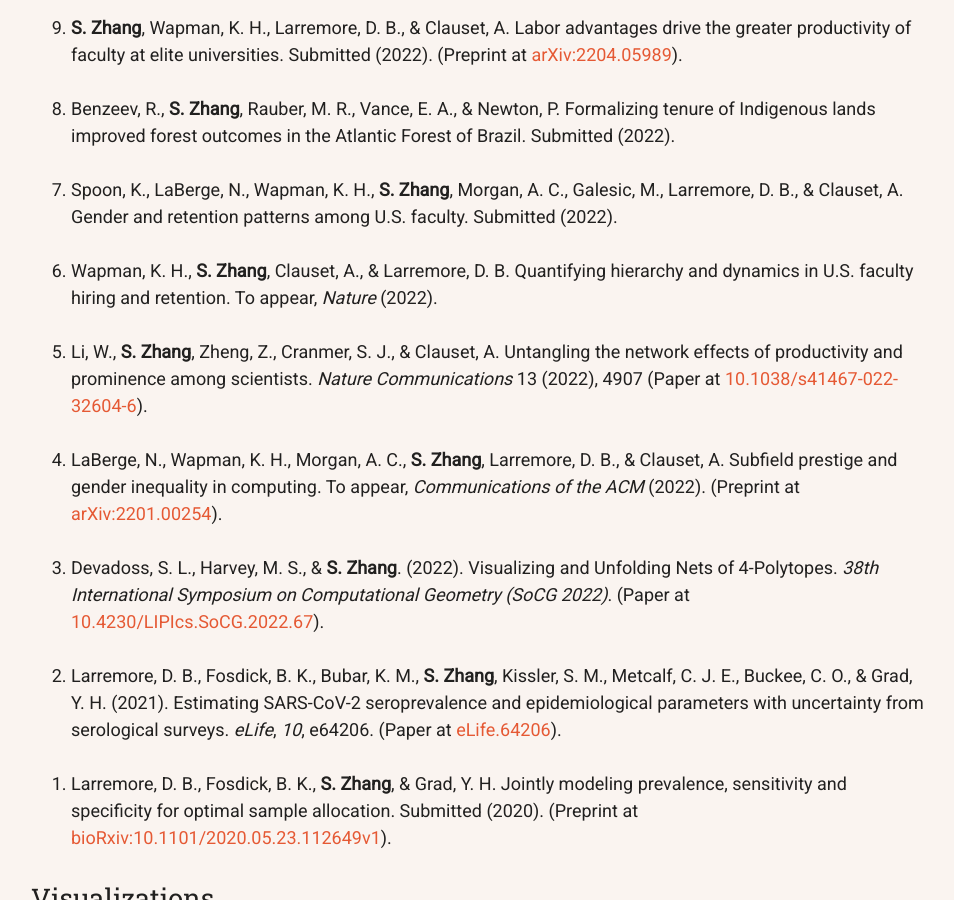
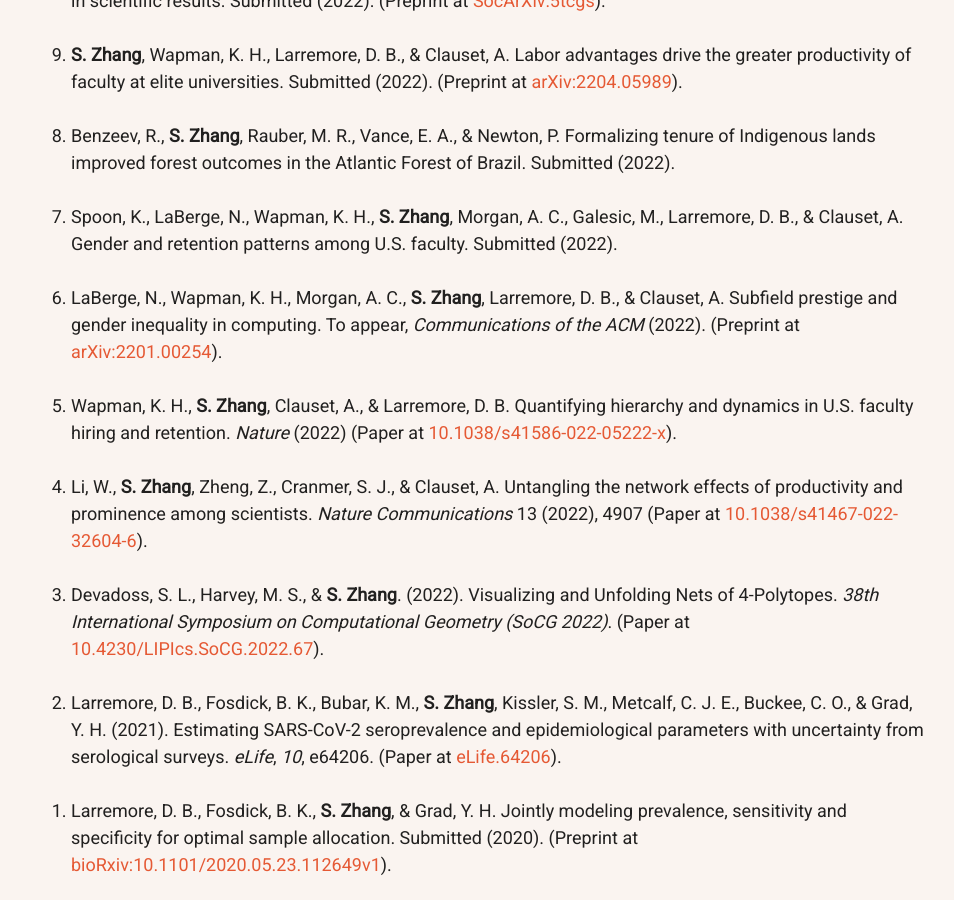
Before and after one commit to samzhang111/samzhang111.github.io, a Jekyll site: the page built from index.html, in a window 1280 px wide and 900 px high, scrolled down 1805 px. Shown: the whole window, without its empty margins (161-1115 px from the left). Built offline with Jekyll 4.4.1, drawn with Linux system fonts in a browser that asks for light colours; nearby versions of some CDN libraries; some of the changed text lies outside the part shown.

Commit message:
hunter paper news

```diff
--- a/index.html
+++ b/index.html
@@ -42,7 +42,9 @@
 <div id='recent' class="vertical-section">
           <div class="sectitle">Recent news</div>
           <ul>
-              <li> <b>(September, 2022)</b> With <a href="https://indicatrix.org/" target="_blank">Matt Bhagat-Conway</a>, a new preprint: <a href="https://osf.io/6khsj/" target="_blank">Rush hour-and-a-half: traffic is spreading out post-lockdown</a> (<a href="https://twitter.com/mattwigway/status/1565737494192209920" target="_blank">Matt's twitter thread</a>).</li>
+              <li> <b>(September, 2022)</b>
+                  Our paper <a target="_blank_" href="https://www.nature.com/articles/s41586-022-05222-x">Quantifying hierarchy and dynamics in US faculty hiring and retention</a> was published in <em>Nature</em> (!). (<a target="_blank" href="https://twitter.com/hneutr/status/1572632655421919232">Hunter's twitter thread</a>; <a target="_blank" href="https://www.nature.com/articles/d41586-022-02998-w"><em>Nature</em> news article</a>).
+                  With <a href="https://indicatrix.org/" target="_blank">Matt Bhagat-Conway</a>, a new preprint: <a href="https://osf.io/6khsj/" target="_blank">Rush hour-and-a-half: traffic is spreading out post-lockdown</a> (<a href="https://twitter.com/mattwigway/status/1565737494192209920" target="_blank">Matt's twitter thread</a>).</li>
               <li> <b>(August, 2022)</b>
                   New paper: <a href="https://www.nature.com/articles/s41467-022-32604-6" target="_blank">Untangling the network effects of productivity and prominence among scientists</a>, now published in <em>Nature Communications</em> (<a href="https://twitter.com/aaronclauset/status/1561758438564429824" target="_blank">Aaron's twitter summary</a>).</li>
               <li> <b>(July, 2022)</b>
@@ -72,11 +74,11 @@
 
 <li><span id="spoon2022retention">Spoon, K., LaBerge, N., Wapman, K. H., <b>S. Zhang</b>, Morgan, A. C., Galesic, M., Larremore, D. B., &amp; Clauset, A.  Gender and retention patterns among U.S. faculty. Submitted (2022).</span></li>
 
-<li><span id="wapman2022quantifying">Wapman, K. H., <b>S. Zhang</b>, Clauset, A., &amp; Larremore, D. B. Quantifying hierarchy and dynamics in U.S. faculty hiring and retention. To appear, <em>Nature</em> (2022).</span></li>
+<li><span id="laberge2022subfield">LaBerge, N., Wapman, K. H., Morgan, A. C., <b>S. Zhang</b>, Larremore, D. B., &amp; Clauset, A. Subfield prestige and gender inequality in computing. To appear, <em>Communications of the ACM</em> (2022). (Preprint at <a target="_blank" href="https://arxiv.org/abs/2201.00254">arXiv:2201.00254</a>).</span></li>
+
+<li><span id="wapman2022quantifying">Wapman, K. H., <b>S. Zhang</b>, Clauset, A., &amp; Larremore, D. B. Quantifying hierarchy and dynamics in U.S. faculty hiring and retention. <em>Nature</em> (2022) (Paper at <a target="_blank" href="https://doi.org/10.1038/s41586-022-05222-x">10.1038/s41586-022-05222-x</a>).</span></li>
 
 <li><span id="li2021untangling">Li, W., <b>S. Zhang</b>, Zheng, Z., Cranmer, S. J., &amp; Clauset, A. Untangling the network effects of productivity and prominence among scientists. <em>Nature Communications</em> 13 (2022), 4907 (Paper at <a target="_blank" href="https://www.nature.com/articles/s41467-022-32604-6#article-info">10.1038/s41467-022-32604-6</a>).</span></li>
-
-<li><span id="laberge2022subfield">LaBerge, N., Wapman, K. H., Morgan, A. C., <b>S. Zhang</b>, Larremore, D. B., &amp; Clauset, A. Subfield prestige and gender inequality in computing. To appear, <em>Communications of the ACM</em> (2022). (Preprint at <a target="_blank" href="https://arxiv.org/abs/2201.00254">arXiv:2201.00254</a>).</span></li>
 
 <li><span id="unfoldings">Devadoss, S. L., Harvey, M. S., &amp; <b>S. Zhang</b>. (2022). Visualizing and Unfolding Nets of 4-Polytopes. <i>38th International Symposium on Computational Geometry (SoCG 2022)</i>. (Paper at <a target="_blank" href="https://drops.dagstuhl.de/opus/volltexte/2022/16075/pdf/LIPIcs-SoCG-2022-67.pdf">10.4230/LIPIcs.SoCG.2022.67</a>).</span></li>
 
```
